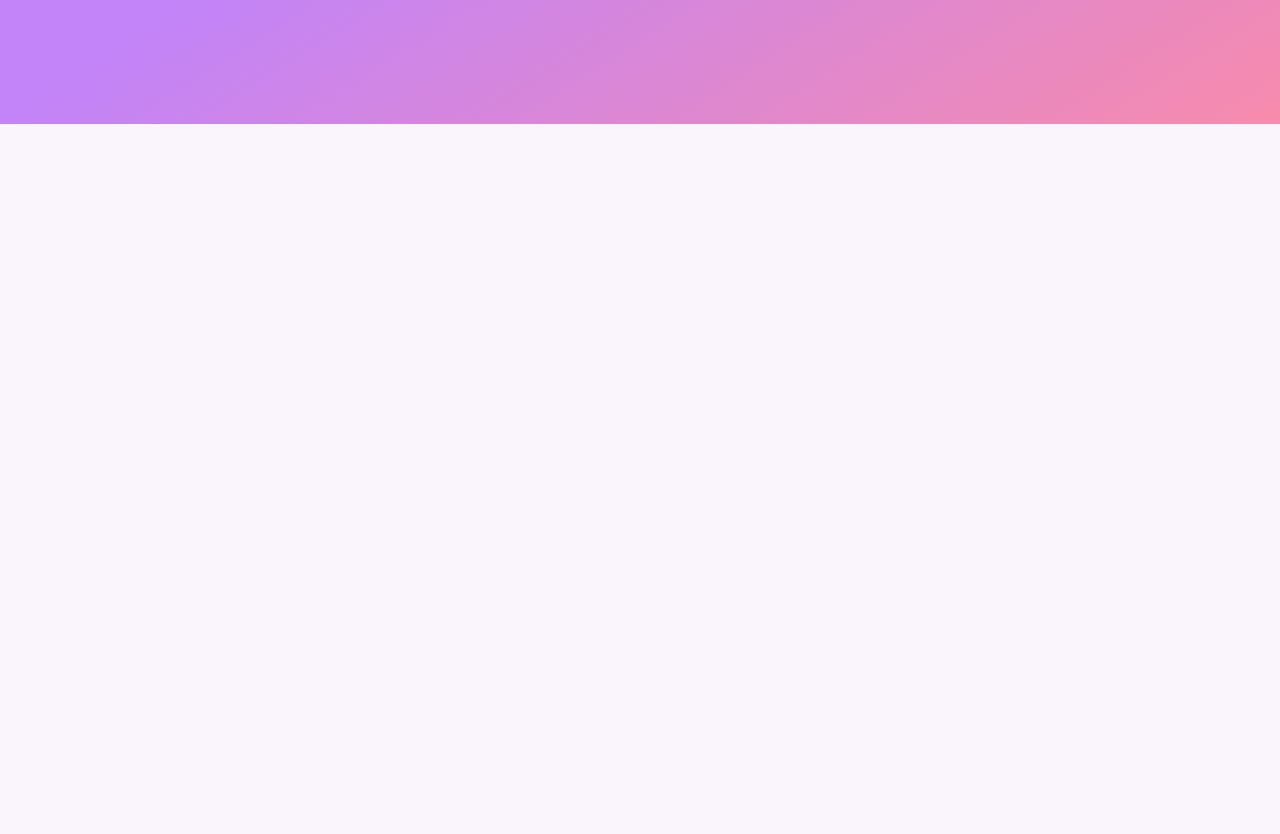
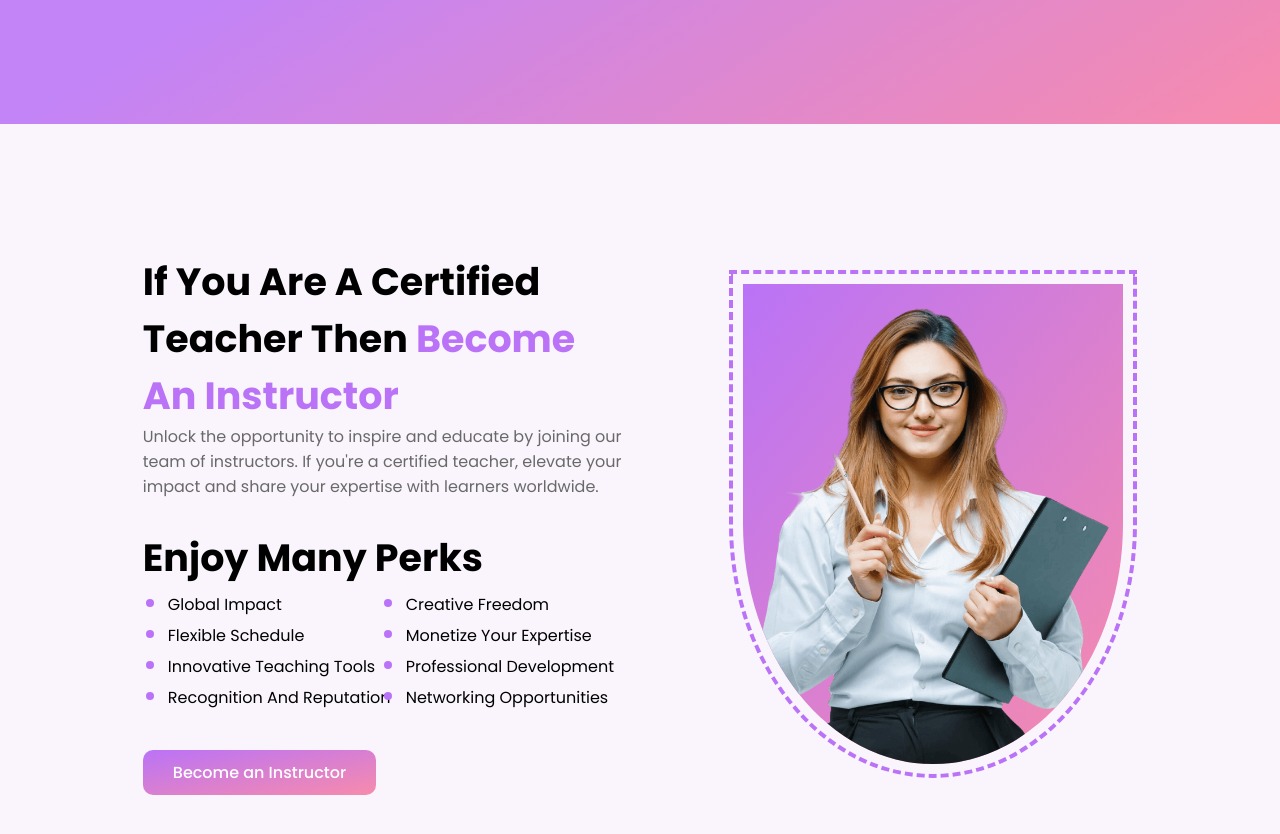
Before and after one commit to stefan-the-great/react-education-website, a React (Create React App) app: page / in a window 1280 px wide. Shown: the part 2649-3483 px from the top of the page. Built offline with nearby package versions, Linux system fonts and the light colour scheme; the HTML template or start-up script is replaced by a standard one.

Commit message:
Teachers Section Complete

```diff
--- a/src/App.css
+++ b/src/App.css
@@ -45,6 +45,7 @@ section {
     background: linear-gradient(to bottom right, #ba73f7, #f78bac);
     border-radius: 10px;
     transition: all 0.5s;
+    width: max-content;
 }
 
 .gradient-btn:hover {
@@ -205,7 +206,7 @@ section {
     line-height: 1.2;
 }
 
-#color-word {
+.color-word {
     color: #ba73f7;
 }
 
@@ -398,4 +399,59 @@ section {
 
 #teachers {
     height: 100vh;
+    display: flex;
+    align-items: center;
+    justify-content: center;
+    gap: 100px;
 }
+
+#teachers .left {
+    width: 38vw;
+}
+
+#teachers .left .perks {
+    margin-top: 30px;
+}
+
+#teachers .left .perks ul {
+    display: grid;
+    grid-template-columns: auto auto;
+    list-style: disc;
+    font-size: 16px;
+    margin-left: 25px;
+}
+
+#teachers .left .perks ul li::marker {
+    font-size: 22px;
+    color: #ba73f7;
+}
+
+#teachers .left .action-btn {
+    margin-top: 40px;
+}
+
+#teachers .right .outer-wrapper {
+    border-radius: 0px 0px 50% 50%;
+    width: 400px;
+    aspect-ratio: 1/1.2;
+    display: flex;
+    align-items: center;
+    justify-content: center;
+    border: 4px dashed #ba73f7;
+}
+
+#teachers .right .outer-wrapper .inner-wrapper {
+    overflow: hidden;
+    height: 100%;
+    width: 100%;
+    margin: 10px;
+    background: linear-gradient(to bottom right, #ba73f7, #f78bac);
+    border-radius: 0px 0px 50% 50%;
+    display: flex;
+    align-items: flex-end;
+    justify-content: center;
+}
+
+#teachers .right .outer-wrapper .inner-wrapper img {
+    height: 95%;
+}
--- a/src/App.jsx
+++ b/src/App.jsx
@@ -25,6 +25,8 @@ import Course3 from './images/course3.jpeg';
 import { GoDotFill } from "react-icons/go";
 import { FaStar } from "react-icons/fa";
 import { BsPerson } from "react-icons/bs";
+
+import TeacherPic from './images/teacher-pic.png'
 
 
 
@@ -81,7 +83,7 @@ function App() {
                     </div>
                 </div>
                 <div className="right">
-                    <h2><span id='color-word' style={{color: '#ba73f7'}}>Benefits</span> From Our Online Learning</h2>
+                    <h2><span className='color-word'>Benefits</span> From Our Online Learning</h2>
                     <div className="row">
                         <div className="icon">
                             <PiGraduationCap fontSize={'36px'} color='white' />
@@ -249,7 +251,37 @@ function App() {
 
             </section>
 
-            <section id="teachers"></section>
+            <section id="teachers">
+                <div className="left">
+                    <h2>If You Are A Certified Teacher Then <span className='color-word' >Become An Instructor</span></h2>
+                    <p>Unlock the opportunity to inspire and educate by joining our team of instructors. If you're a certified teacher, elevate your impact and share your expertise with learners worldwide.</p>
+                    <div className="perks">
+                        <h2>Enjoy Many Perks</h2>
+                        <ul>
+                            <li>Global Impact</li>
+                            <li>Creative Freedom</li>
+                            <li>Flexible Schedule</li>
+                            <li>Monetize Your Expertise</li>
+                            <li>Innovative Teaching Tools</li>
+                            <li>Professional Development</li>
+                            <li>Recognition And Reputation</li>
+                            <li>Networking Opportunities</li>
+                        </ul>
+                    </div>
+                    <div className="action-btn">
+                        <div id="become-instructor-btn" className='gradient-btn'>
+                            <a href="#courses">Become an Instructor</a>
+                        </div>
+                    </div>
+                </div>
+                <div className="right">
+                    <div className="outer-wrapper">
+                        <div className="inner-wrapper">
+                            <img src={TeacherPic} alt="" />
+                        </div>
+                    </div>
+                </div>
+            </section>
         </div>
     );
 }
```
Also changed, not shown: src/images/teacher-pic.png (added).
